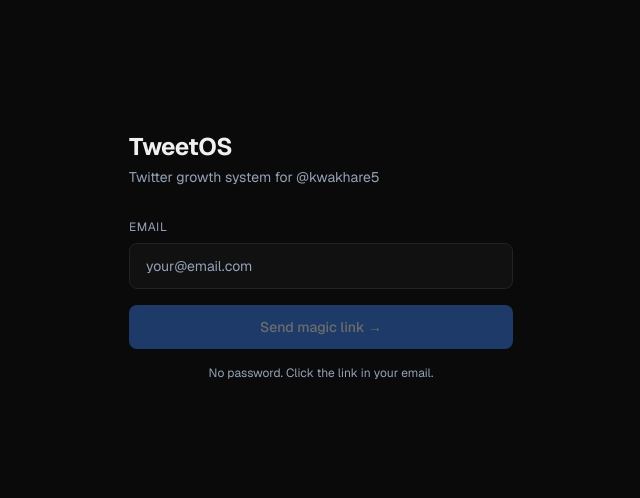
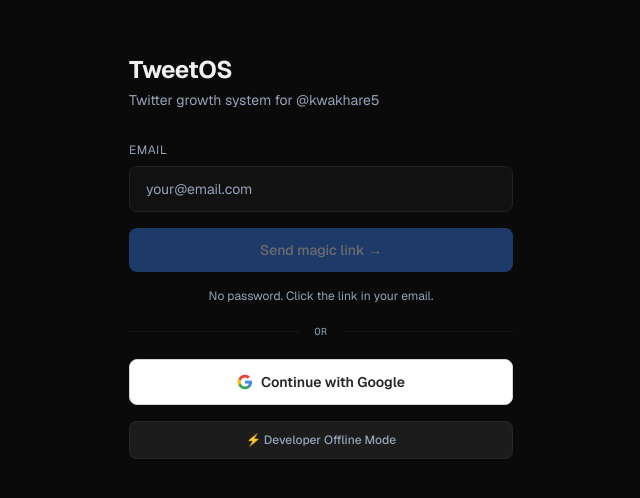
Before and after one commit to kwakhare5/TweetOS, a Next.js app: page /login in a window 1280 px wide. Shown: the part 144-642 px from the top of the page, without its empty margins (319-959 px from the left). Built offline with nearby package versions, Linux system fonts and the light colour scheme.

Commit message:
Feat: implement Google OAuth login and Developer Bypass login options in Auth layer

```diff
--- a/src/app/login/page.tsx
+++ b/src/app/login/page.tsx
@@ -23,6 +23,27 @@
       setError(error.message)
     } else {
       setSent(true)
+    }
+  }
+
+  function handleBypassAuth() {
+    document.cookie = "bypass-auth=true; path=/; max-age=31536000; SameSite=Lax"
+    window.location.href = '/'
+  }
+
+  async function handleGoogleLogin() {
+    setLoading(true)
+    setError('')
+    const supabase = createClient()
+    const { error } = await supabase.auth.signInWithOAuth({
+      provider: 'google',
+      options: {
+        redirectTo: `${window.location.origin}/auth/callback`,
+      },
+    })
+    if (error) {
+      setError(error.message)
+      setLoading(false)
     }
   }
 
@@ -74,6 +95,35 @@
             <p className="text-[var(--text-muted)] text-xs text-center">
               No password. Click the link in your email.
             </p>
+
+            <div className="relative flex py-1 items-center">
+              <div className="flex-grow border-t border-white/5"></div>
+              <span className="flex-shrink mx-4 text-[var(--text-muted)] text-[10px] uppercase tracking-wider font-mono">Or</span>
+              <div className="flex-grow border-t border-white/5"></div>
+            </div>
+
+            <button
+              type="button"
+              onClick={handleGoogleLogin}
+              disabled={loading}
+              className="w-full bg-white hover:bg-neutral-100 text-neutral-800 font-semibold py-3 rounded-lg text-sm transition-colors flex items-center justify-center gap-2 border border-neutral-300 disabled:opacity-40"
+            >
+              <svg className="w-4 h-4 shrink-0" viewBox="0 0 24 24">
+                <path fill="#4285F4" d="M22.56 12.25c0-.78-.07-1.53-.2-2.25H12v4.26h5.92c-.26 1.37-1.04 2.53-2.21 3.31v2.77h3.57c2.08-1.92 3.28-4.74 3.28-8.09z" />
+                <path fill="#34A853" d="M12 23c2.97 0 5.46-.98 7.28-2.66l-3.57-2.77c-.98.66-2.23 1.06-3.71 1.06-2.86 0-5.29-1.93-6.16-4.53H2.18v2.84C3.99 20.53 7.7 23 12 23z" />
+                <path fill="#FBBC05" d="M5.84 14.09c-.22-.66-.35-1.36-.35-2.09s.13-1.43.35-2.09V7.06H2.18C1.43 8.55 1 10.22 1 12s.43 3.45 1.18 4.94l2.85-2.22.81-.63z" />
+                <path fill="#EA4335" d="M12 5.38c1.62 0 3.06.56 4.21 1.64l3.15-3.15C17.45 2.09 14.97 1 12 1 7.7 1 3.99 3.47 2.18 7.06l3.66 2.84c.87-2.6 3.3-4.52 6.16-4.52z" />
+              </svg>
+              <span>Continue with Google</span>
+            </button>
+
+            <button
+              type="button"
+              onClick={handleBypassAuth}
+              className="w-full bg-[#1c1c1c] hover:bg-[#252525] border border-white/5 text-[var(--text-muted)] hover:text-white font-medium py-2.5 rounded-lg text-xs transition-colors flex items-center justify-center gap-1.5"
+            >
+              <span>⚡ Developer Offline Mode</span>
+            </button>
           </form>
         )}
       </div>
--- a/src/app/profile/page.tsx
+++ b/src/app/profile/page.tsx
@@ -18,9 +18,17 @@
   useEffect(() => {
     const supabase = createClient()
     supabase.auth.getUser().then(async ({ data: { user } }) => {
-      if (!user) return
-      setUserId(user.id)
-      const p = await getProfile(user.id)
+      let id = user?.id
+      if (!id && typeof window !== 'undefined') {
+        const cookies = document.cookie.split('; ')
+        const hasBypass = cookies.some(c => c.startsWith('bypass-auth=true'))
+        if (hasBypass) {
+          id = 'dev_karan'
+        }
+      }
+      if (!id) return
+      setUserId(id)
+      const p = await getProfile(id)
       setProfile(p)
     })
   }, [setProfile])
--- a/src/proxy.ts
+++ b/src/proxy.ts
@@ -25,14 +25,15 @@
 
   const { data: { user } } = await supabase.auth.getUser()
 
+  const bypass = request.cookies.get('bypass-auth')?.value === 'true'
   const isAuthPage = request.nextUrl.pathname === '/login'
   const isAuthCallback = request.nextUrl.pathname.startsWith('/auth/')
 
-  if (!user && !isAuthPage && !isAuthCallback) {
+  if (!user && !bypass && !isAuthPage && !isAuthCallback) {
     return NextResponse.redirect(new URL('/login', request.url))
   }
 
-  if (user && isAuthPage) {
+  if ((user || bypass) && isAuthPage) {
     return NextResponse.redirect(new URL('/', request.url))
   }
 
```
